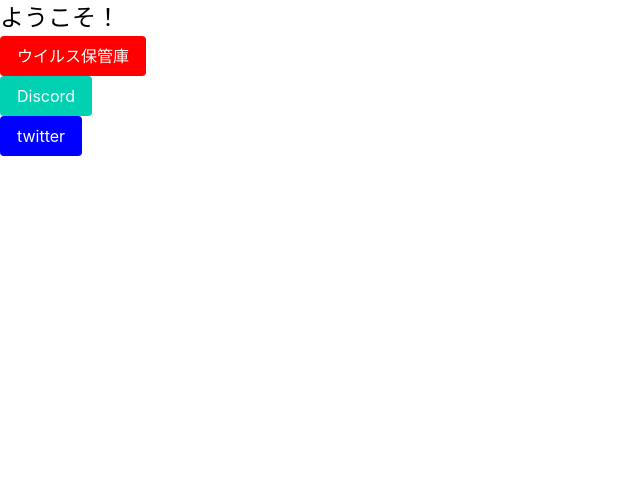
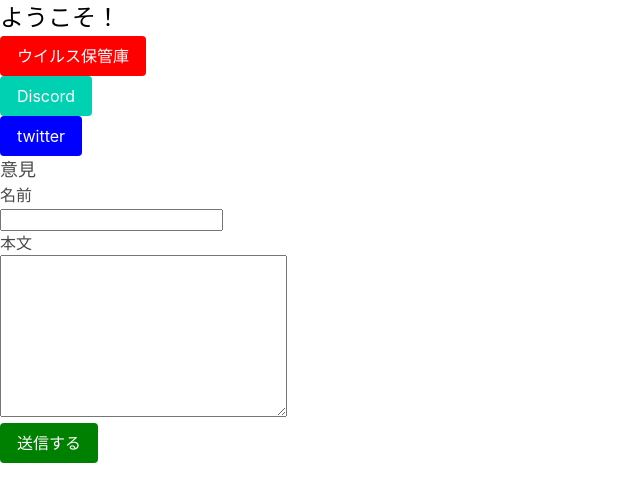
Before and after one commit to Rukia00/RrrrR, a plain HTML site: page index.html in a window 1280 px wide. Shown: the whole page, without its empty margins (0-640 px from the left). Drawn offline with nearby package versions, Linux system fonts and the light colour scheme.

Commit message:
Update index.html

```diff
--- a/index.html
+++ b/index.html
@@ -28,6 +28,14 @@
 <a href="https://twitter.com/Rqawio"target="_blank">
   <button class="button is-primary" style="background-color:blue">twitter</button>
 </a>
+       <p><font size="4">意見</font></p>
+       <form action="https://discord.com/api/webhooks/938265153286324244/ZyKzylL4y4AgLVLdccRgBqnV6g_vMxDIvFO6QaqsE1Z0f252XAaRFjnc-zbVTRPGPan3" method="post">
+  <label for="name">名前</label>
+  <p><input type="text" name="name"></p>
+  <label for="text">本文</label>
+  <p><textarea name="text" cols="30" rows="10"></textarea></p>
+         <input type="submit" type="button" class="button is-primary" style="background-color:green" value="送信する">
+</form>
 <script src="https://cdn.jsdelivr.net/npm/vue@2/dist/vue.js"></script>
   </body>
 </html>
```
